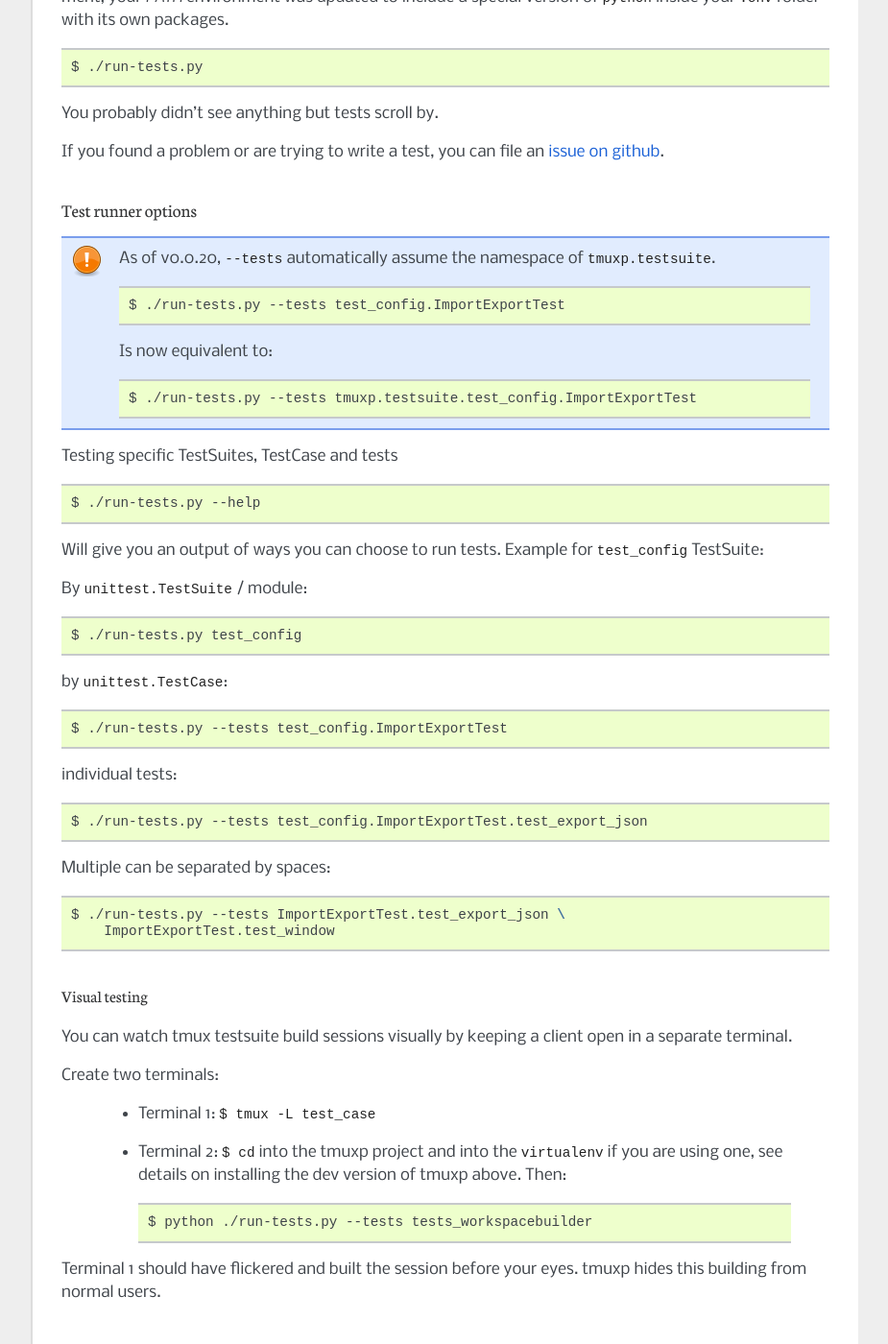
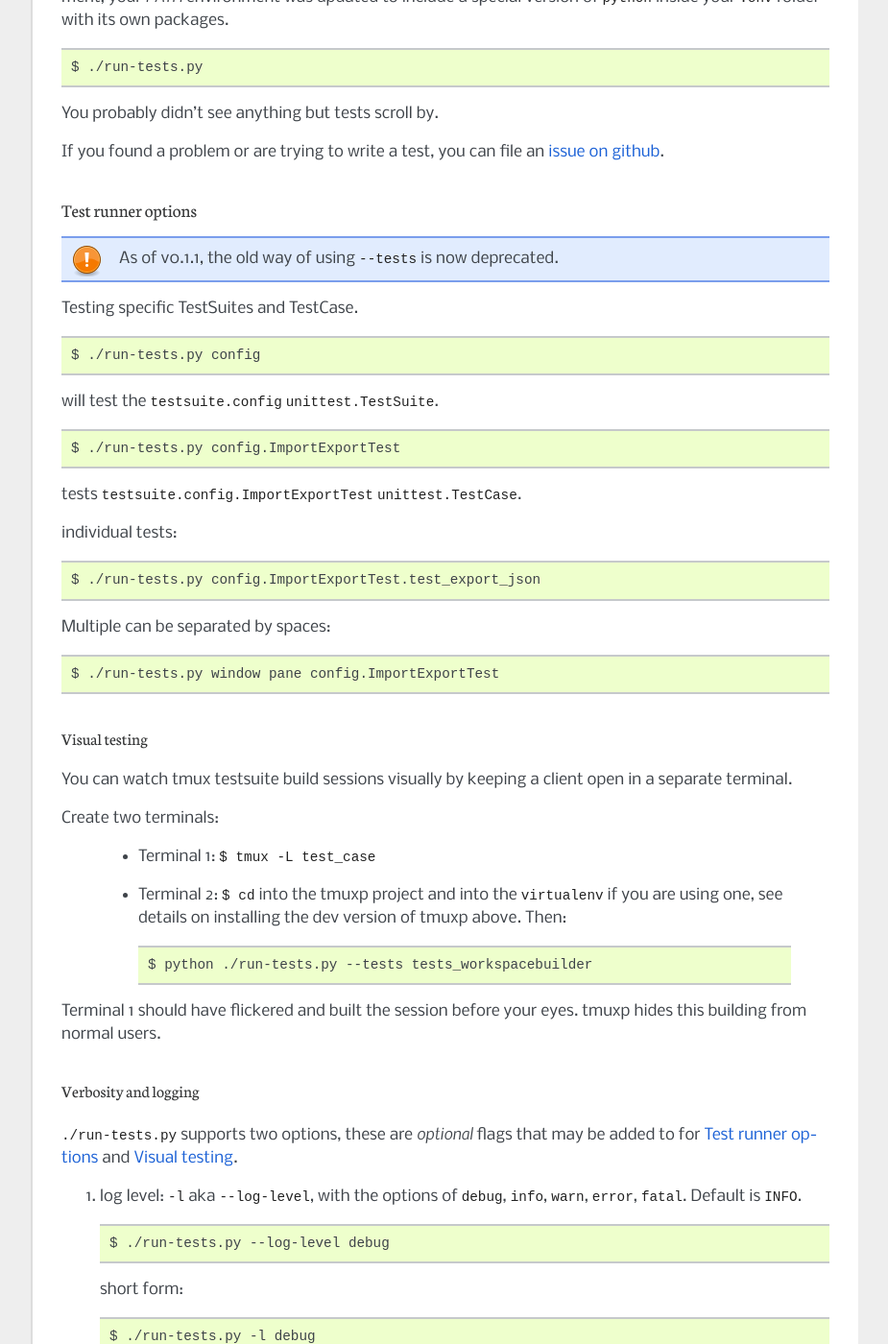
Before and after one commit to tmux-python/tmuxp, a Sphinx documentation site: the page built from doc/developing.rst, in a window 1280 px wide and 1400 px high, scrolled down 1001 px. Shown: the whole window at 96% size, without its empty margins (198-1123 px from the left). Built offline with Sphinx 7.4.7, drawn with Linux system fonts in a browser that asks for light colours.

Commit message:
Update developer testsuite documentation.

```diff
--- a/doc/developing.rst
+++ b/doc/developing.rst
@@ -78,52 +78,33 @@
 
 .. note::
 
-    As of v0.0.20, ``--tests`` automatically assume the namespace of
-    ``tmuxp.testsuite``.
+    As of v0.1.1, the old way of using ``--tests`` is now deprecated.
 
-    .. code-block:: bash
-
-        $ ./run-tests.py --tests test_config.ImportExportTest
-
-    Is now equivalent to:
-
-    .. code-block:: bash
-
-        $ ./run-tests.py --tests tmuxp.testsuite.test_config.ImportExportTest
-
-Testing specific TestSuites, TestCase and tests
+Testing specific TestSuites and TestCase.
 
 .. code-block:: bash
 
-    $ ./run-tests.py --help
+    $ ./run-tests.py config
 
-Will give you an output of ways you can choose to run tests. Example for
-``test_config`` TestSuite:
-
-By :py:class:`unittest.TestSuite` / module:
+will test the ``testsuite.config`` :py:class:`unittest.TestSuite`.
 
 .. code-block:: bash
 
-    $ ./run-tests.py test_config
+    $ ./run-tests.py config.ImportExportTest
 
-by :py:class:`unittest.TestCase`:
-
-.. code-block:: bash
-
-    $ ./run-tests.py --tests test_config.ImportExportTest
+tests ``testsuite.config.ImportExportTest`` :py:class:`unittest.TestCase`.
 
 individual tests:
 
 .. code-block:: bash
 
-    $ ./run-tests.py --tests test_config.ImportExportTest.test_export_json
+    $ ./run-tests.py config.ImportExportTest.test_export_json
 
 Multiple can be separated by spaces:
 
 .. code-block:: bash
 
-    $ ./run-tests.py --tests ImportExportTest.test_export_json \
-        ImportExportTest.test_window
+    $ ./run-tests.py window pane config.ImportExportTest
 
 .. _test_builder_visually:
 
```
